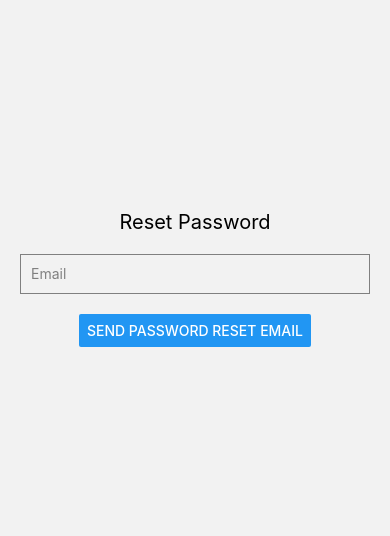
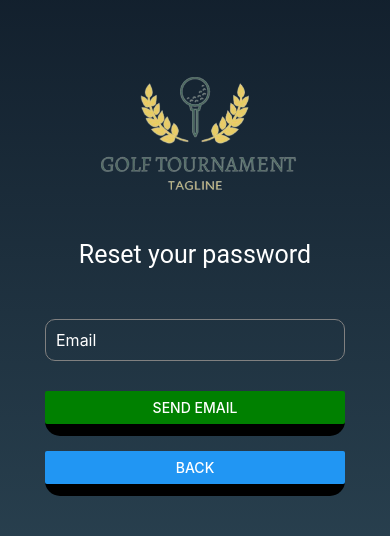
Before and after one commit to SantosLaprida/IMP, a React Native app: screen /PasswordReset in a window 390 px wide. Shown: the part 144-680 px from the top of the page. Built offline with nearby package versions, Linux system fonts and the light colour scheme; no server answers.

Commit message:
pantalla de resetpassword terminada

```diff
--- a/App.js
+++ b/App.js
@@ -16,7 +16,7 @@ import Tournaments from './screens/Tournaments';
 import Bets from './screens/Bets';
 import Wallet from './screens/Wallet';
 import Settings from './screens/Settings';
-import PasswordReset from './screens/PasswordReset';
+import PasswordReset from './auth/PasswordReset';
 import SemiFinals from './screens/SemiFinals';
 import Finals from './screens/Finals';
 
--- /dev/null
+++ b/auth/PasswordReset.js
@@ -0,0 +1,134 @@
+import React, { useState } from 'react';
+import { StyleSheet, Text, View, TextInput, Button, Alert, Image } from 'react-native';
+import { sendPasswordResetAPI } from '../api';
+import { LinearGradient } from 'expo-linear-gradient';
+
+
+export default function PasswordReset({ navigation }) {
+  const [email, setEmail] = useState('');
+
+  const handlePasswordReset = async () => {
+    if (!email) {
+      Alert.alert('Error', 'Please enter your email address.');
+      return;
+    }
+
+    try {
+      await sendPasswordResetAPI(email.toLowerCase());
+      Alert.alert('Success', 'Password reset email sent!');
+      navigation.navigate('Login');
+    } catch (error) {
+      Alert.alert('Error', 'Failed to send password reset email. Please try again.');
+    }
+  };
+
+  return (
+
+    <LinearGradient
+      colors={['#0d1825', '#2e4857']}
+      style={styles.container}>
+    <View style={styles.container}>
+  <View style={styles.container2}>
+  <Image
+  source={require('../assets/images/logo-golf.png')}
+  style={styles.logo}
+/>
+    <View >
+      <Text  style={styles.text}>Reset your password</Text>
+    </View>
+    <View style={styles.passwordContainer}>
+    <TextInput
+      style={styles.input}
+      placeholder="Email"
+      value={email}
+      onChangeText={setEmail}
+      keyboardType="email-address"
+      autoCapitalize="none"
+      placeholderTextColor="white"
+    />
+    </View>
+
+        <View style={{...styles.btn, marginTop: 30}}>
+          <Button color={"green"} onPress={handlePasswordReset} title="Send Email"  />
+        </View>
+
+        <View style={styles.btn}>
+          <Button onPress={() => navigation.navigate('Login')}  title="Back"  />
+        </View>
+
+
+
+      </View>
+    </View>
+  </LinearGradient>
+
+
+
+);
+}
+
+const styles = StyleSheet.create({
+logo: {
+  width: 300,
+  height: 150,
+  marginBottom: 20,
+},
+container: {
+  flex: 1,
+  alignItems: 'center',
+  justifyContent: 'center',
+},
+container2: {
+  borderRadius: 25,
+  width: '90%',
+  flex: 1,
+  backgroundColor: 'transparent',
+  alignItems: 'center',
+  justifyContent: 'center',
+  padding: 20,
+},
+text: {
+  color: 'white',
+  fontSize: 25,
+  fontFamily: "Roboto",
+  textAlign: 'center',
+  padding: 10,
+  marginBottom: 30,
+},
+passwordContainer: {
+  flexDirection: 'row',
+  alignItems: 'center',
+  borderColor: 'gray',
+  borderWidth: 1,
+  borderRadius: 10,
+  width: 300,
+  marginTop: 10,
+},
+input: {
+  flex: 1,
+  color: 'white',
+  padding: 10,
+  fontSize: 16,
+},
+icon: {
+  padding: 10,
+},
+btn: {
+  width: 300,
+  marginTop: 15,
+  height: 45,
+  backgroundColor: "black",
+  borderRadius: 15,
+  fontFamily: "Roboto",
+},
+linkText: {
+  color: 'white',
+  marginTop: 10,
+},
+loginText: {
+  fontWeight: 'bold',
+  fontSize: 20,
+  color: 'white',
+  fontFamily: "Roboto",
+},
+});
--- a/screens/PasswordReset.js
+++ /dev/null
@@ -1,59 +0,0 @@
-import React, { useState } from 'react';
-import { StyleSheet, Text, View, TextInput, Button, Alert } from 'react-native';
-import { sendPasswordResetAPI } from '../api';
-
-export default function PasswordReset({ navigation }) {
-  const [email, setEmail] = useState('');
-
-  const handlePasswordReset = async () => {
-    if (!email) {
-      Alert.alert('Error', 'Please enter your email address.');
-      return;
-    }
-
-    try {
-      await sendPasswordResetAPI(email.toLowerCase());
-      Alert.alert('Success', 'Password reset email sent!');
-      navigation.navigate('Login');
-    } catch (error) {
-      Alert.alert('Error', 'Failed to send password reset email. Please try again.');
-    }
-  };
-
-  return (
-    <View style={styles.container}>
-      <Text style={styles.text}>Reset Password</Text>
-      <TextInput
-        style={styles.input}
-        placeholder="Email"
-        value={email}
-        onChangeText={setEmail}
-        keyboardType="email-address"
-        autoCapitalize="none"
-        placeholderTextColor="gray"
-      />
-      <Button title="Send Password Reset Email" onPress={handlePasswordReset} />
-    </View>
-  );
-}
-
-const styles = StyleSheet.create({
-  container: {
-    flex: 1,
-    alignItems: 'center',
-    justifyContent: 'center',
-    padding: 20,
-  },
-  text: {
-    fontSize: 20,
-    marginBottom: 20,
-  },
-  input: {
-    height: 40,
-    borderColor: 'gray',
-    borderWidth: 1,
-    width: '100%',
-    marginBottom: 20,
-    paddingHorizontal: 10,
-  },
-});
```
